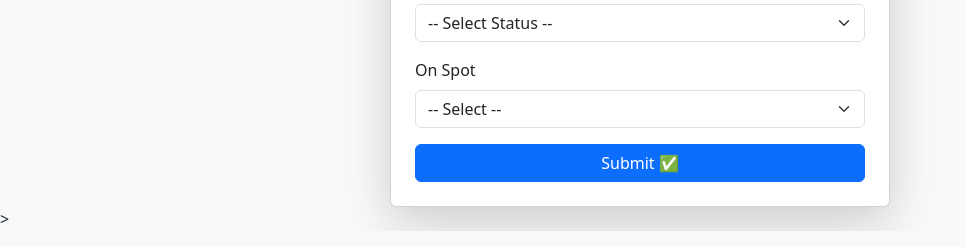
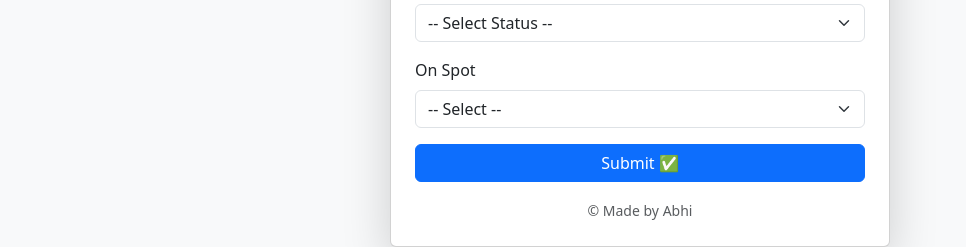
Before and after one commit to abhijha30/placement-attendance, a Flask app: page / in a window 1280 px wide. Shown: the part 735-982 px from the top of the page, without its empty margins (0-966 px from the left). Run offline with Flask 3, Linux system fonts and the light colour scheme.

Commit message:
Update form.html

```diff
--- a/templates/form.html
+++ b/templates/form.html
@@ -82,10 +82,14 @@
         </div>
 
         <button type="submit" class="btn btn-primary w-100">Submit ✅</button>
+
+        <!-- ✅ Watermark -->
+        <div class="text-center mt-3">
+          <small class="text-muted">© Made by Abhi</small>
+        </div>
       </form>
     </div>
   </div>
 
 </body>
 </html>
->
```
